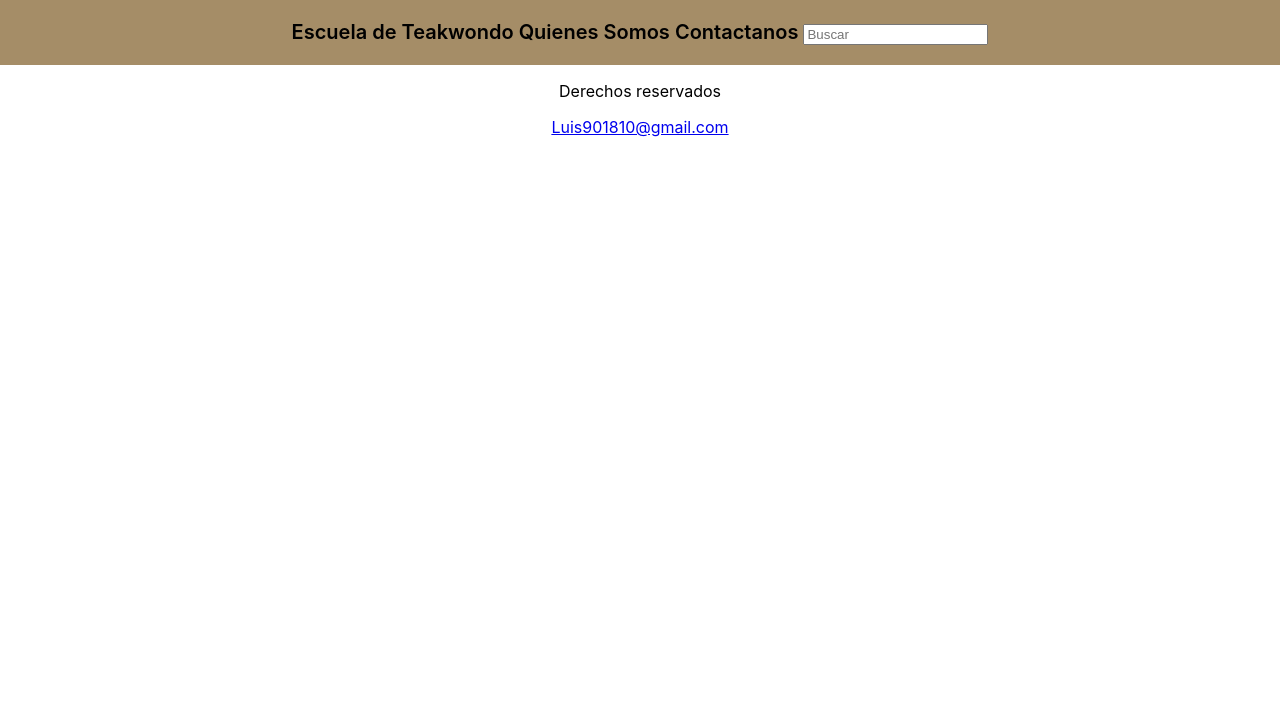
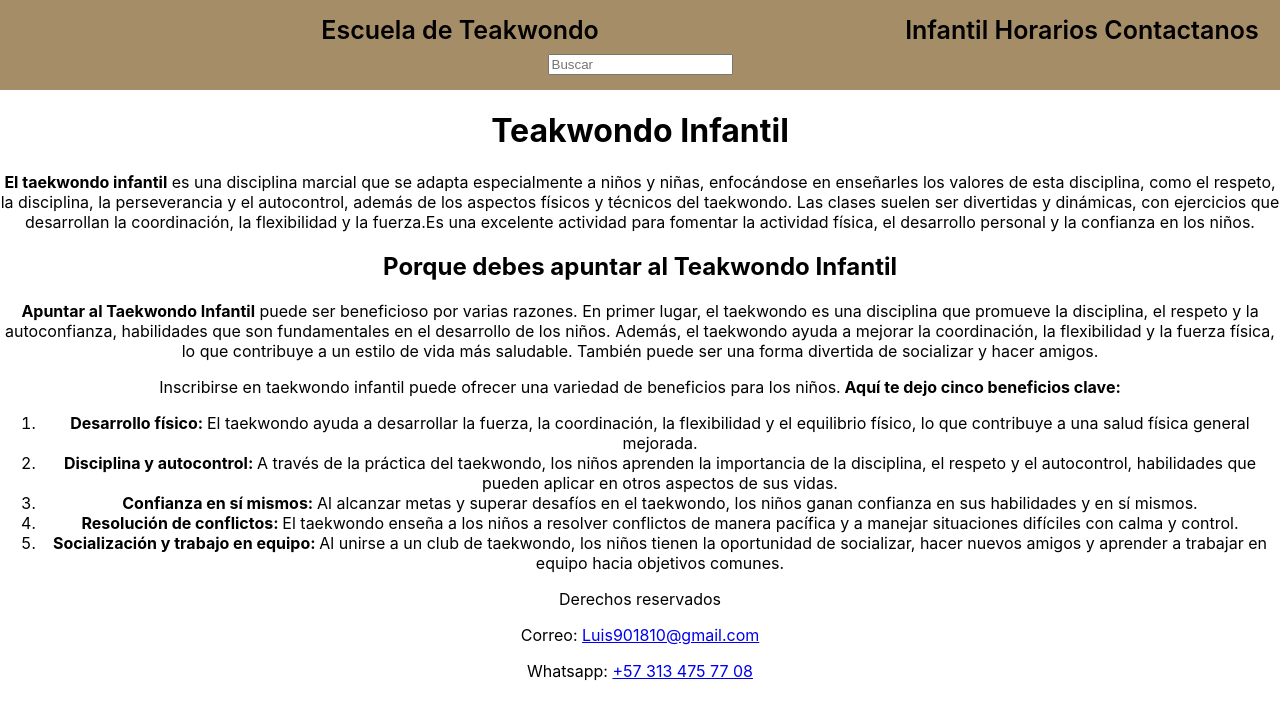
Before and after one commit to Luis901810/taekwondo-florencia, a React (Create React App) app: page /infantil in a window 1280 px wide. Shown: the top 720 px of the page. Built offline with nearby package versions, Linux system fonts and the light colour scheme.

Commit message:
subo modificaciones

```diff
--- a/src/App.js
+++ b/src/App.js
@@ -1,12 +1,16 @@
 import './App.css';
 import Instalaciones from './components/instalaciones/Instalaciones';
 import Contactos from './views/contactos/Contactos';
+import Master from "./views/modalities/Master";
+import Infantil from './views/modalities/Infantil';
+import TeakwondoSchool from './views/modalities/TeakwondoSchool';
+import Horarios from './views/modalities/Horarios';
+import Landing from './views/landing/Landing';
+import Nav from './views/nav/Nav';
 
 import Footer from './views/footer/Footer';
-import Landing from './views/landing/Landing';
-import Infantil from './views/modalities/Infantil';
-import Nav from './views/nav/Nav';
 import { Route, Routes } from 'react-router-dom';
+
 
 function App() {
   return (
@@ -16,9 +20,12 @@ function App() {
       <Routes>
 
         <Route path='/' element={ <Landing />} />
+        <Route path='/escuela' element={ <TeakwondoSchool />} />
         <Route path='/contactanos' element={ <Contactos /> } />
         <Route path='/instalaciones' element={ < Instalaciones /> } />
-        <Route path='/teakwondo-infantil' element={ <Infantil /> } />
+        <Route path='/infantil' element={ <Infantil /> } />
+        <Route path='/maestros' element= { <Master />} />
+        <Route path='/horarios' element= { <Horarios /> } />
 
       </Routes>
 
--- a/src/components/search/Search.jsx
+++ b/src/components/search/Search.jsx
@@ -1,48 +1,12 @@
-import { useState } from "react";
-import { useNavigate, useLocation } from "react-router-dom";
+
 import styles from "./Search.module.css";
 
 const Search = () => {
-  const navigate = useNavigate();
-  const location = useLocation();
-  const [showOptions, setShowOptions] = useState(false);
 
-  const handleClickTeakwondo = () => {
-    if (location.pathname === "/") {
-    } else {
-      navigate("/");
-      setShowOptions(false);
-    }
-  };
 
-  const handleInfantil = () => {
-    navigate("/teakwondo-infantil");
-    setShowOptions(false);
-  };
-
-  const handleHorario = () => {
-    navigate("/horarios");
-    setShowOptions(false);
-  };
 
   return (
     <div className={styles.container}>
-      <span
-        onClick={handleClickTeakwondo}
-        onMouseEnter={() => setShowOptions(true)}
-        onMouseLeave={() => setShowOptions(false)}
-      >
-        Escuela de Teakwondo
-        {showOptions && (
-          <div className={styles.desplegable}>
-            <span onClick={handleInfantil}>Teakwondo Infantil</span>
-            <span onClick={handleHorario}>Horarios</span>
-          </div>
-        )}
-      </span>
-
-      <span onClick={() => navigate("/Instalaciones")}> Quienes Somos </span>
-      <span onClick={() => navigate("/contactanos")}> Contactanos </span>
       <input type="search" id="searchInput" placeholder="Buscar" />
     </div>
   );
--- a/src/components/search/Search.module.css
+++ b/src/components/search/Search.module.css
@@ -1,35 +0,0 @@
-.container{
-    background-color:rgb(165, 141, 103);
-    color:black;
-    font-size: 20px;
-    font-weight: 600;
-    position: relative;
-    text-align: center;
-    padding-top: 5px;
-    padding: 20px;
-
-}
-
-.desplegable{
-    visibility: hidden;
-    position: absolute;
-    top: calc(100% +50px);
-    left: 360px;
-    width: 200px;
-    background-color: rgb(220, 202, 174);
-    border: 1px solid #987d7d;
-    border-radius: 4px;
-    box-shadow: 0 2px 4px rgb(0,0,0,0.1);
-    z-index: 1;
-    transition: visibility 0.3s;
-}
-
-.container:hover .desplegable{
-    visibility: visible;
-}
-
-.desplegable span {
-    display: block;
-    padding: 8px;
-    cursor: pointer;
-}
--- a/src/views/footer/Footer.jsx
+++ b/src/views/footer/Footer.jsx
@@ -5,8 +5,8 @@ export default function Footer () {
     return(
         <div>
             <p>Derechos reservados </p>
-            <a href="https://mail.google.com/mail/u/0/?tab=rm&ogbl#inbox">Luis901810@gmail.com</a>
-
+            <p>Correo: <a href="https://mail.google.com/mail/u/0/?tab=rm&ogbl#inbox">Luis901810@gmail.com</a></p>
+            <p>Whatsapp: <a href="https://web.whatsapp.com/">+57 313 475 77 08</a></p>
         </div>
 
     )
--- a/src/views/landing/Landing.jsx
+++ b/src/views/landing/Landing.jsx
@@ -5,7 +5,7 @@ const Landing = () =>{
 
     return(
         <div>
-
+          <h1>Soy elinicio</h1>
 
         </div>
 
--- /dev/null
+++ b/src/views/modalities/Horarios.jsx
@@ -0,0 +1,12 @@
+
+
+export default function Horarios (){
+
+    return(
+        <div>
+             <h1>Horarios de Clases</h1>
+
+        </div>
+
+    )
+}
--- a/src/views/modalities/Infantil.jsx
+++ b/src/views/modalities/Infantil.jsx
@@ -4,31 +4,66 @@ const Infantil = () => {
 
     return(
         <div>
-            <h1>teakwondo Infantil</h1>
-            <br />
+            <h1>Teakwondo Infantil</h1>
 
         <div>
         <p>
-            El taekwondo infantil es una disciplina marcial que se adapta especialmente a niños y niñas,
+            <strong>El taekwondo infantil</strong> es una disciplina marcial que se adapta especialmente a niños y niñas,
             enfocándose en enseñarles los valores de esta disciplina, como el respeto, la disciplina,
             la perseverancia y el autocontrol, además de los aspectos físicos y técnicos del taekwondo.
             Las clases suelen ser divertidas y dinámicas, con ejercicios que desarrollan la coordinación,
-            la flexibilidad y la fuerza.
-            Es una excelente actividad para fomentar la actividad física, el desarrollo personal y la confianza en los niños.
-
+            la flexibilidad y la fuerza.Es una excelente actividad para fomentar la actividad física,
+            el desarrollo personal y la confianza en los niños.
         </p>
         </div>
         <div>
             <h2> Porque debes apuntar al Teakwondo Infantil</h2>
-            <br />
+            <p>
+            <strong>Apuntar al Taekwondo Infantil</strong> puede ser beneficioso por varias razones.
+            En primer lugar, el taekwondo es una disciplina que promueve la disciplina,
+            el respeto y la autoconfianza, habilidades que son fundamentales en el desarrollo de los niños.
+            Además, el taekwondo ayuda a mejorar la coordinación, la flexibilidad y la fuerza física,
+            lo que contribuye a un estilo de vida más saludable.
+            También puede ser una forma divertida de socializar y hacer amigos.
+            </p>
+        </div>
+        <div>
+            <p>
+            Inscribirse en taekwondo infantil puede ofrecer una variedad de beneficios para los niños.
+            <strong> Aquí te dejo cinco beneficios clave: </strong>
+            </p>
+            <ol>
+                <li>
+                    <strong> Desarrollo físico: </strong>
+                    El taekwondo ayuda a desarrollar la fuerza, la coordinación, la flexibilidad y el equilibrio físico,
+                    lo que contribuye a una salud física general mejorada.
+                </li>
 
-            <ul>
-                <ol></ol>
-            </ul>
+                <li>
+                    <strong> Disciplina y autocontrol: </strong>
+                    A través de la práctica del taekwondo, los niños aprenden la importancia de la disciplina, el respeto y el autocontrol, habilidades que pueden aplicar en otros aspectos de sus vidas.
+                </li>
+
+                <li>
+                    <strong> Confianza en sí mismos: </strong>
+                    Al alcanzar metas y superar desafíos en el taekwondo, los niños ganan confianza en sus habilidades y en sí mismos.
+                </li>
+
+                <li>
+                    <strong> Resolución de conflictos: </strong>
+                    El taekwondo enseña a los niños a resolver conflictos de manera pacífica y a manejar situaciones difíciles con calma y control.
+                </li>
+
+                <li>
+                <strong> Socialización y trabajo en equipo: </strong>
+                Al unirse a un club de taekwondo, los niños tienen la oportunidad de socializar, hacer nuevos amigos y aprender a trabajar en equipo hacia objetivos comunes.
+                </li>
+
+            </ol>
         </div>
 
         </div>
     )
 }
 
-export default Infantil
+export default Infantil;
--- /dev/null
+++ b/src/views/modalities/Master.jsx
@@ -0,0 +1,10 @@
+
+export default function Master () {
+
+    return(
+        <div>
+            <h1>Maestro</h1>
+
+        </div>
+    )
+}
--- /dev/null
+++ b/src/views/modalities/TeakwondoSchool.jsx
@@ -0,0 +1,9 @@
+
+
+export default function TeakwondoSchool (){
+    return(
+        <div>
+            <h1>Escuela de Teakwondo</h1>
+        </div>
+    )
+}
--- a/src/views/nav/Nav.jsx
+++ b/src/views/nav/Nav.jsx
@@ -1,26 +1,69 @@
+import { useState } from "react";
 import Search from "../../components/search/Search";
-//import { useState } from "react";
 import { useNavigate } from "react-router-dom";
+
+import styles from "./Nav.module.css"
 
 
 
 export default function Nav () {
 
-  const navigate = useNavigate()
+  const navigate = useNavigate();
+  const [ showDropdown, setShowDropdown ] = useState(false);
 
-  const handleHorario = () =>{
-
-navigate("/about")
+  const handleTeakwondoSchoolClick = () =>{
+    navigate("/escuela")
 
   }
 
-    return(
-        <div>
+  const handleHorario = () =>{
+    navigate("/horarios")
 
-        <span></span>
-        <Search />
+  }
 
-        </div>
+  const handleInfantil = () =>{
+    navigate("/infantil")
 
-    )
+  }
+
+  const handleMaster = () =>{
+    navigate("/maestros")
+
+  }
+
+  const handleContactanos = () =>{
+    navigate("/contactanos")
+  };
+
+  const handleMouseLeave = () => {
+    setShowDropdown(false);
+  }
+
+  return(
+    <div className={styles.container}>
+      <span
+        onClick={handleTeakwondoSchoolClick}
+        onMouseEnter={() => setShowDropdown(true)}
+        onMouseLeave={() => setShowDropdown(false)}
+      >
+        Escuela de Teakwondo
+        {
+          showDropdown &&(
+            <div className={styles.desplegable}
+            onMouseEnter={() => setShowDropdown(true)}
+            onMouseLeave={handleMouseLeave}>
+              <span onClick={handleMaster}>Maestro de Teakwondo</span>
+
+
+            </div>
+          )
+        }
+      </span>
+      <span className={styles.menu} onClick={handleInfantil}> Infantil </span>
+      <span className={styles.menu} onClick={handleHorario}> Horarios </span>
+      <span className={styles.menu} onClick={handleContactanos}> Contactanos </span>
+
+      <Search />
+    </div>
+  )
 }
--- /dev/null
+++ b/src/views/nav/Nav.module.css
@@ -0,0 +1,42 @@
+.container{
+    background-color:rgb(165, 141, 103);
+    color:black;
+    font-size: 25px;
+    font-weight: 600;
+    position: relative;
+    text-align: center;
+    padding: 15px;
+
+}
+
+.container:hover .desplegable{
+    visibility: visible;
+}
+
+.desplegable{
+    visibility: hidden;
+    position: absolute;
+    top: calc(100% +10px);
+    left: 580px;
+    transform: translateX(-40%);
+    width: 300px;
+    background-color:white;
+    border: 1px solid #845c13;
+    border-radius: 4px;
+    box-shadow: 0 2px 4px rgb(0,0,0,0.1);
+    z-index: 1;
+    transition: visibility 0.3s;
+
+}
+
+.desplegable span{
+    display: block;
+    padding: 8px;
+    cursor: pointer;
+}
+
+.menu {
+    position: relative;
+    left: 300px;
+
+}
```
